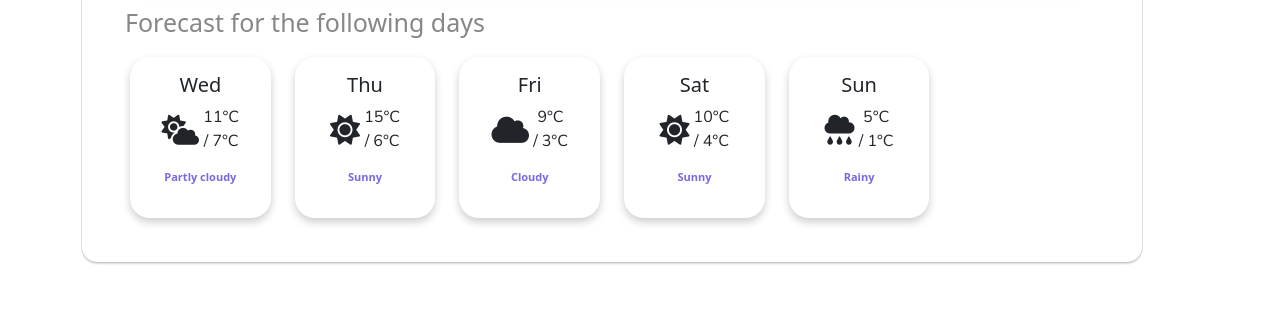
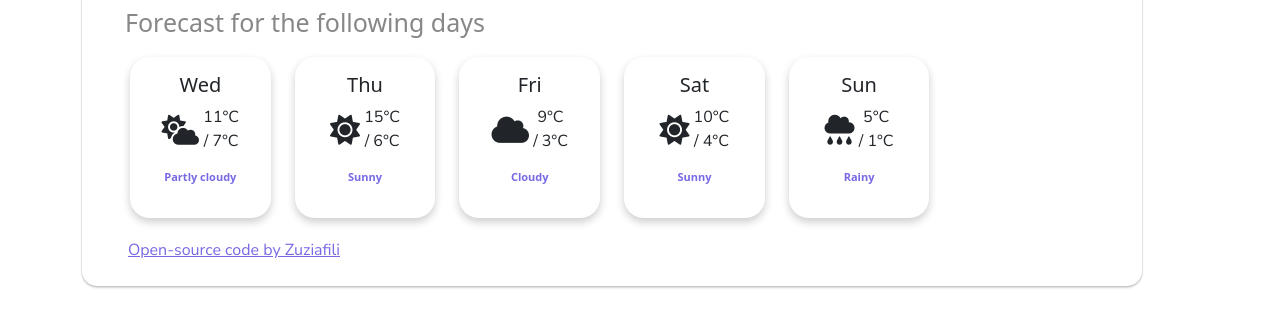
Before and after one commit to Zuziafili/WEATHERAPP, a website built with Parcel: page index.html in a window 1280 px wide. Shown: the part 482-800 px from the top of the page. Built offline with nearby package versions, Linux system fonts and the light colour scheme; no server answers.

Commit message:
Added link to github repository

```diff
--- a/index.html
+++ b/index.html
@@ -163,6 +163,7 @@
                     </div>
                 </div>
             </div>
+            <a href="https://github.com/Zuziafili/WEATHERAPP.git" target="_blank" class="github"> Open-source code by Zuziafili</a>
             <script src="src/index.js">
             </script>
         </div>
--- a/src/styles.css
+++ b/src/styles.css
@@ -203,3 +203,9 @@ h5 {
   display: block;
   padding-left: 2px;
 }
+.github {
+  font-family: "Nunito Sans", sans-serif;
+  display: block;
+  color: #7768e4;
+  margin-left: 30px;
+}
```
Also changed, not shown: 1 other file.
